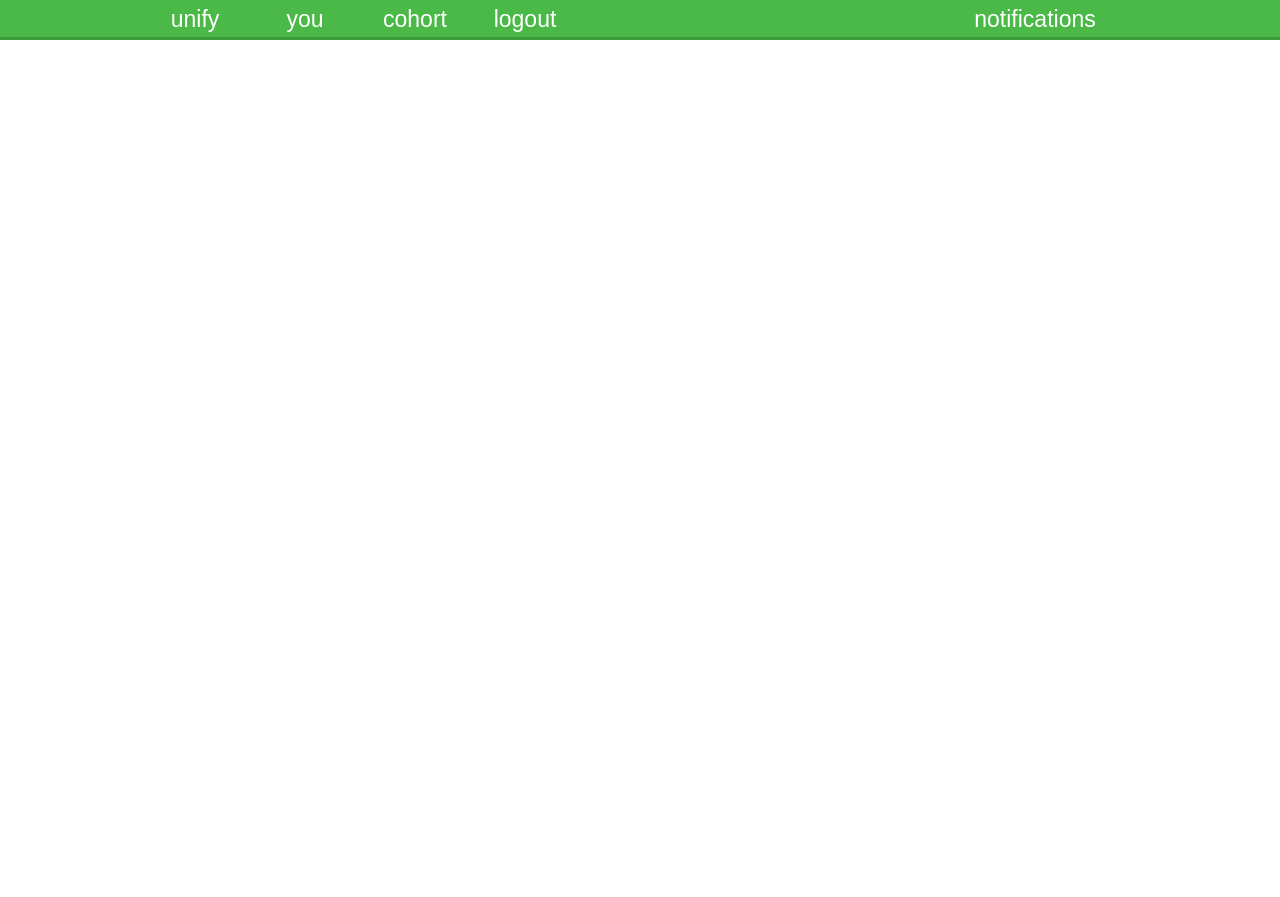
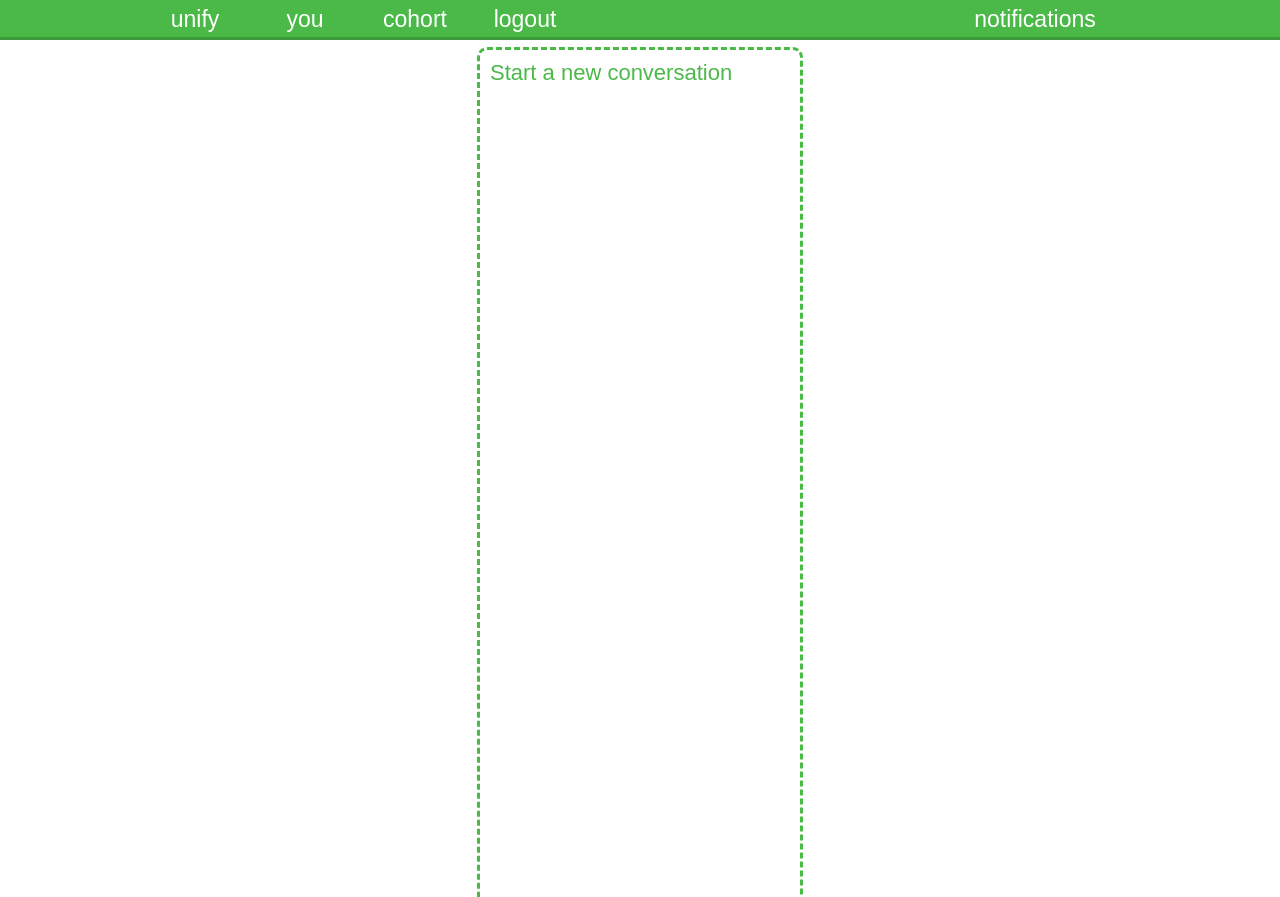
Before and after one commit to lukebarnard1/unify, a PHP site: page /chat.php in a window 1280 px wide. Run offline with PHP 8.4, Linux system fonts and the light colour scheme; the visitor is signed in with stand-in values (Sample User, id 1).

Commit message:
Further changes to begin creating chat page feature.

```diff
--- a/chat.php
+++ b/chat.php
@@ -1,10 +1,15 @@
 <?php
 	include "header.php";
 ?>
-
+	<link rel="stylesheet" href="style/chat.css"/>
+	<script type="text/javascript">
+		<?php
+			include "chat.js";
+		?>
+	</script>
 	<div id="main">
-		<div style="display:table-row">
-
+		<div id="conversations">
+			<div id="new_conversation" class="conversation">Start a new conversation</div>
 		</div>
 	</div>
 </body>
--- a/header.php
+++ b/header.php
@@ -33,6 +33,7 @@
 	<meta http-equiv="content-type" content="text/html; charset=utf-8"/>
 	<meta name="viewport" content="width=device-width, initial-scale=1"/>
 	<link rel="stylesheet" href="style/header.css"/>
+	<link rel="stylesheet" href="style/mobile.css" media="only screen and (max-width: 700px)"/>
 	<title>Unify - Bringing students together</title>
 
 	<script type="text/javascript" src="jquery.js"></script>
--- a/index.php
+++ b/index.php
@@ -8,7 +8,6 @@
 	?>
 	</script>
 	<link rel="stylesheet" href="style/index.css"/>
-	<link rel="stylesheet" href="style/mobile.css" media="only screen and (max-width: 700px)"/>
 	<!--End nav bar and header-->
 	<form id="prof_pic_form" action="script/user/set_profile_picture.php" method="POST" enctype="multipart/form-data">
 		<input type="file" id="prof_pic_file" onchange="sub_prof_pic()" name='file'>
```
